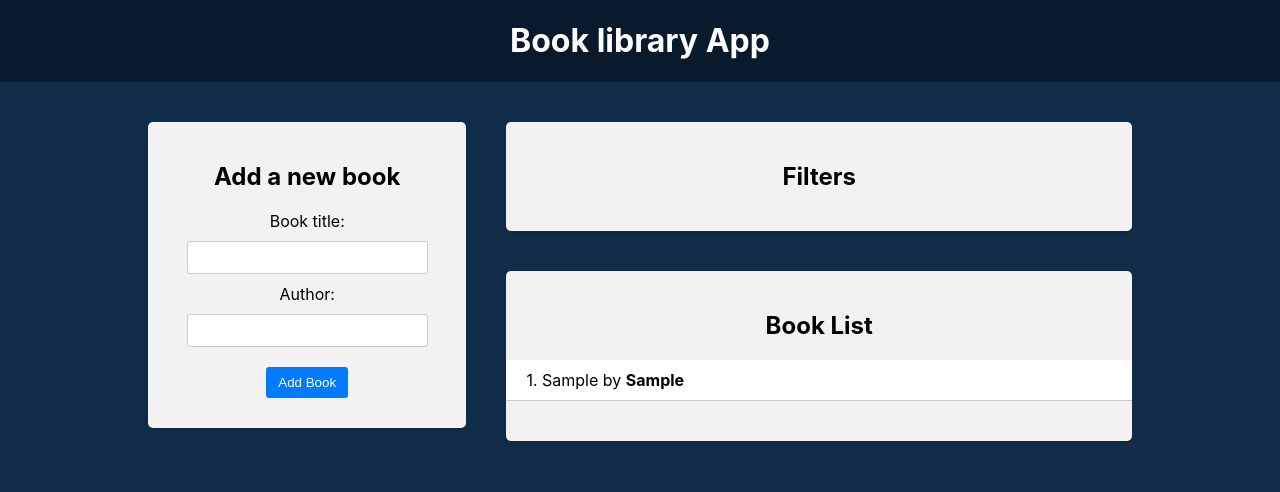
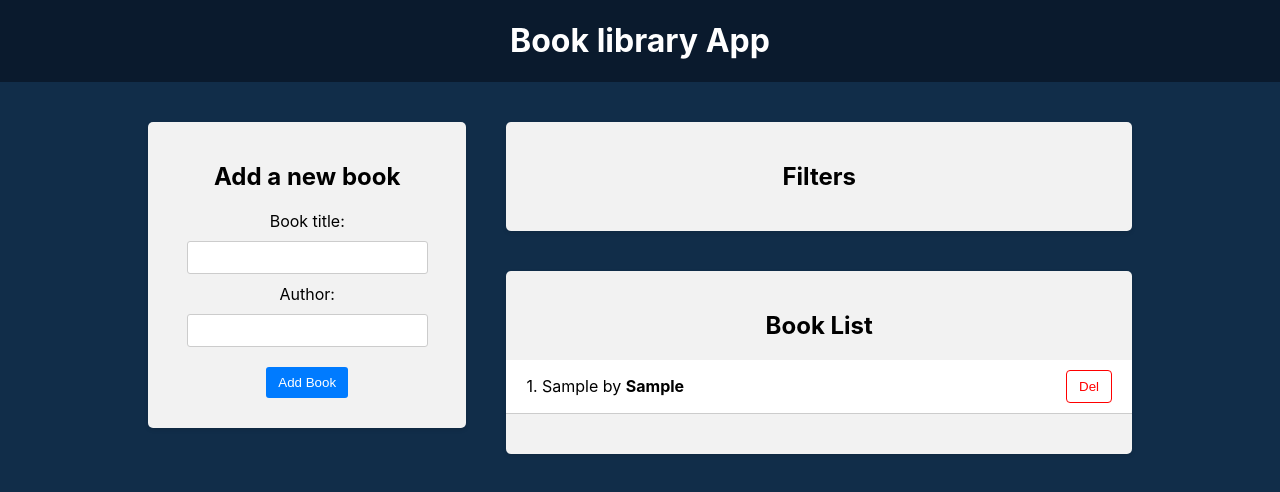
Before and after one commit to Waldemar-00/react-again, a React (Create React App) app in the folder 30-react-redux/frontend/: page / in a window 1280 px wide. Both pictures are taken after typing "Sample", "Sample" into the empty fields and a click on the button "Add Book". Shown: the top 492 px of the page. Built offline with nearby package versions, Linux system fonts and the light colour scheme.

Commit message:
Now you can delete any book from the list

```diff
--- a/30-react-redux/frontend/src/components/BookForm/BookForm.jsx
+++ b/30-react-redux/frontend/src/components/BookForm/BookForm.jsx
@@ -2,7 +2,7 @@ import React from 'react'
 import './BookForm.css'
 import { useDispatch } from 'react-redux'
 import { v4 } from 'uuid'
-import { addBook } from '../../redux/books/actionCreators'
+import * as aC from '../../redux/books/actionCreators'
 
 const BookForm = () => {
   const [title, setTitle] = React.useState('')
@@ -12,7 +12,7 @@ const BookForm = () => {
   const handleSubmit = (e) => {
     e.preventDefault()
     if (title && author) {
-      dispatch(addBook({ title, author, id: v4() }))
+      dispatch(aC.addBook({ title, author, id: v4() }))
       setTitle('')
       setAuthor('')
     }
--- a/30-react-redux/frontend/src/components/BookList/BookList.css
+++ b/30-react-redux/frontend/src/components/BookList/BookList.css
@@ -28,7 +28,7 @@
   color: red;
   border: 1px solid red;
   padding: 8px 12px;
-    border-radius: 3px;
+  border-radius: 4px;
   cursor: pointer;
   transition: background-color 0.3s ease;
 }
--- a/30-react-redux/frontend/src/components/BookList/BookList.jsx
+++ b/30-react-redux/frontend/src/components/BookList/BookList.jsx
@@ -1,8 +1,14 @@
 import React from 'react'
-import { shallowEqual, useSelector } from 'react-redux'
+import { shallowEqual, useSelector, useDispatch } from 'react-redux'
+import * as aC from '../../redux/books/actionCreators'
 import './BookList.css'
 const BookList = () => {
   const books = useSelector((state) => state.books, shallowEqual)
+  const dispatch = useDispatch()
+  const handleDeleteBook = (id) => {
+    const bookRest = books.filter((book) => book.id !== id)
+    dispatch(aC.delBook(bookRest))
+  }
   return (
     <div className='app-block book-list'>
       <h2>Book List</h2>
@@ -16,6 +22,9 @@ const BookList = () => {
                 <div className='book-info'>
                   {++index}. {book.title} by <strong>{book.author}</strong>
                 </div>
+                <button type='button' onDoubleClick={() => handleDeleteBook(book.id)}>
+                  Del
+                </button>
               </li>
             )
           })
--- a/30-react-redux/frontend/src/redux/books/actionCreators.js
+++ b/30-react-redux/frontend/src/redux/books/actionCreators.js
@@ -1,5 +1,8 @@
-import { ADD_BOOK } from './actionTypes'
+import * as aT from './actionTypes'
 
 export const addBook = (newBook) => {
-  return { type: ADD_BOOK, payload: newBook }
+  return { type: aT.ADD_BOOK, payload: newBook }
 }
+export const delBook = (bookRest) => {
+  return { type: aT.DEL_BOOK, payload: bookRest }
+}
--- a/30-react-redux/frontend/src/redux/books/actionTypes.js
+++ b/30-react-redux/frontend/src/redux/books/actionTypes.js
@@ -1 +1,2 @@
 export const ADD_BOOK = 'ADD_BOOK'
+export const DEL_BOOK = 'DEL_BOOK'
--- a/30-react-redux/frontend/src/redux/books/reducer.js
+++ b/30-react-redux/frontend/src/redux/books/reducer.js
@@ -1,9 +1,11 @@
-import { ADD_BOOK } from './actionTypes'
+import * as aT from './actionTypes'
 
 const bookReducer = (state = [], action) => {
   switch (action.type) {
-    case ADD_BOOK:
+    case aT.ADD_BOOK:
       return [...state, action.payload]
+    case aT.DEL_BOOK:
+      return [...action.payload]
     default:
       return state
   }
```
Lines whose indentation alone changed are shown as unchanged.
